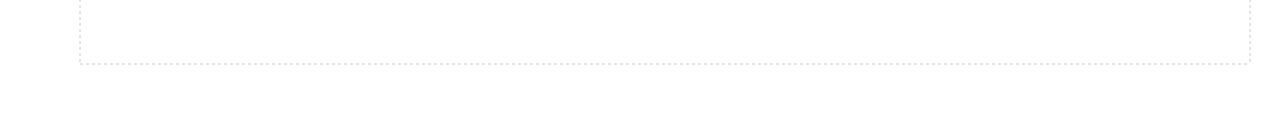
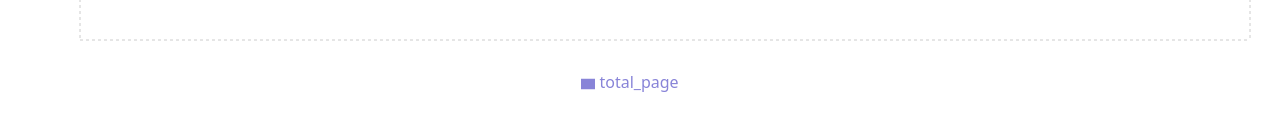
Before and after one commit to Legion204/book-review, a React (Vite) app: page /chart in a window 1280 px wide. Shown: the part 581-712 px from the top of the page. Built offline with nearby package versions, Linux system fonts and the light colour scheme; a web font is replaced by a local one.

Commit message:
added tooltip in barchart

```diff
--- a/src/components/BarChartComponent/BarChartComponent.jsx
+++ b/src/components/BarChartComponent/BarChartComponent.jsx
@@ -1,5 +1,5 @@
 import { useEffect, useState } from 'react';
-import { BarChart, Bar, Cell, XAxis, YAxis, CartesianGrid, ResponsiveContainer } from 'recharts';
+import { BarChart, Bar, Cell, XAxis, YAxis, CartesianGrid, ResponsiveContainer, Tooltip, Legend } from 'recharts';
 
 const colors = ['#0088FE', '#00C49F', '#FFBB28', '#FF8042', 'red', 'pink'];
 
@@ -29,11 +29,11 @@ const BarChartComponent = () => {
     };
 
     return (
-        <div className='w-full h-80 md:w-full md:h-[600px]'>
+        <div className='w-full h-96 md:w-full md:h-[600px]'>
             <ResponsiveContainer>
                 <BarChart
-                    width={1500}
-                    height={600}
+                    width={600}
+                    height={300}
                     data={nameAndPageArray}
                     margin={{
                         top: 20,
@@ -44,6 +44,8 @@ const BarChartComponent = () => {
                 >
                     <CartesianGrid strokeDasharray="3 3" />
                     <XAxis dataKey="book_name" />
+                    <Tooltip />
+                    <Legend />
                     <YAxis />
                     <Bar dataKey="total_page" fill="#8884d8" shape={<TriangleBar />} label={{ position: 'top' }}>
                         {nameAndPageArray?.map((entry, index) => (
```
Also changed, not shown: 1 other file (tests, documents, lock files or other folders).
